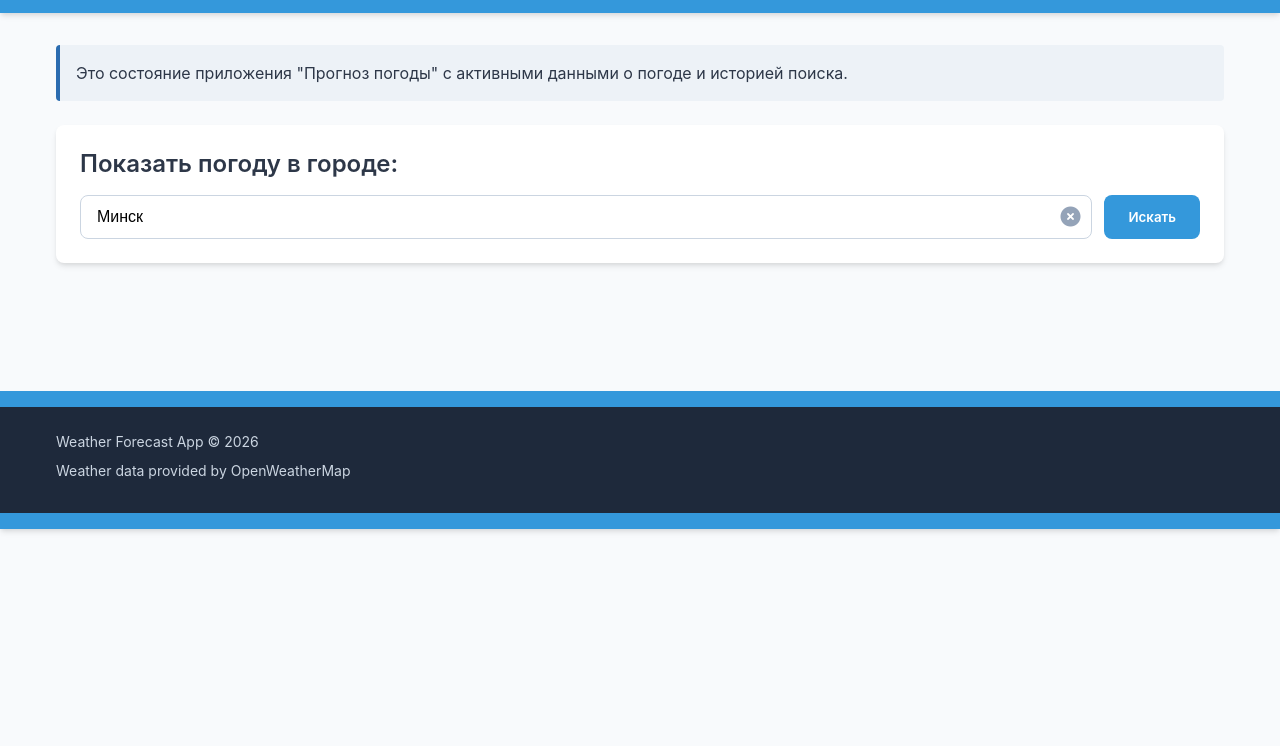
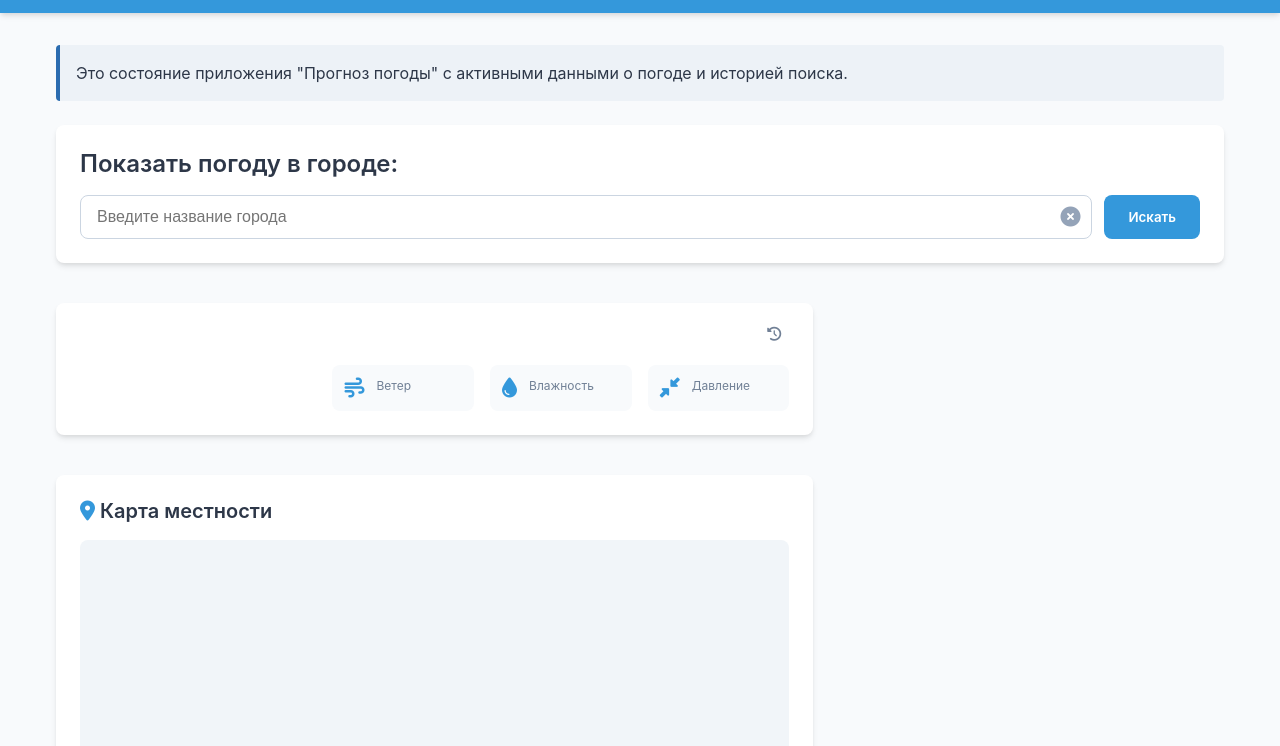
Before and after one commit to palina-mrk/weather-js, a website built with Vite: page index.html in a window 1280 px wide. Shown: the part 54-800 px from the top of the page. Built offline with nearby package versions, Linux system fonts and the light colour scheme; no server answers.

Commit message:
add input event listener

```diff
--- a/src/main.js
+++ b/src/main.js
@@ -1,8 +1,8 @@
 //import './style.css'
 import * as staticElements from './static.js'
-import { MainTag } from './mainTag.js';
+import * as mainTag from './mainTag.js';
 
 const rootEl = document.getElementById('app');
 rootEl.append(staticElements.createHeader());
-rootEl.append((new MainTag).getElement());
+rootEl.append(mainTag.create());
 rootEl.append(staticElements.createFooter());
--- a/src/mainTag.js
+++ b/src/mainTag.js
@@ -1,13 +1,44 @@
-import { MapSection } from './mapSection.js';
-import { SearchSection } from './searchSection.js'
-import { WeatherInfo } from './weatherInfo.js';
-import { WeatherSection } from './weatherSection.js';
+import * as map from './mapSection.js';
+import * as search from './searchSection.js'
+import * as info from './weatherInfo.js';
+import * as weather from './weatherSection.js';
 
-export class MainTag {
-  constructor()  {
-    this.element = document.createElement('main');
-    this.element.classList.add("container");
-    this.element.innerHTML = `<div class="page-explanation">
+export function create()  {
+    const htmlCode = `<div class="page-explanation">
+            <p>
+              Это состояние приложения "Прогноз погоды" с активными данными о
+              погоде и историей поиска.
+            </p>
+          </div>
+
+          <!-- Search Form -->
+          <section class="search-section">
+          </section>
+
+          <!-- Desktop layout container for main content and sidebar -->
+          <div class="desktop-container">
+            <!-- Main content - Weather and Map -->
+            <div class="main-content">
+              <!-- Weather Display -->
+              <section class="weather-section">
+              </section>
+
+              <!-- Map Display -->
+              <section class="map-section">
+              </section>
+            </div>
+
+            <!-- Sidebar - Search History -->
+            <div class="sidebar">
+              <!-- Search History -->
+              <section class="history-section">
+              </section>
+            </div>
+          </div>`;
+
+    const mainEl = document.createElement('main');
+    mainEl.classList.add("container");
+    mainEl.innerHTML = `<div class="page-explanation">
             <p>
               Это состояние приложения "Прогноз погоды" с активными данными о
               погоде и историей поиска.
@@ -39,17 +70,55 @@ export class MainTag {
             </div>
           </div>`
 
-    this.element.querySelector('.search-section').replaceWith((new SearchSection).getElement());
-    const weatherObject = new WeatherInfo;
+    const searchSection = search.create();
+    const weatherSection = weather.create();
+    const mapSection = map.create();
 
-    weatherObject.updateWeather('Grodno').then(() => {
-      this.element.querySelector('.weather-section').replaceWith((new WeatherSection).init(weatherObject.getInfo()).getElement());
+    mainEl.querySelector('.search-section').replaceWith(searchSection);
+    mainEl.querySelector('.weather-section').replaceWith(weatherSection);
+    mainEl.querySelector('.map-section').replaceWith(mapSection);
 
-      const mapEl = new MapSection;
-      this.element.querySelector('.map-section').replaceWith(mapEl.getElement());
-      mapEl.updateMap(weatherObject.getGeo());
+    const weatherInfo = info.create();
+    info.update(weatherInfo, 'Grodno').then(() => {
+      weather.update(weatherSection, weatherInfo.info);
+      map.update(mapSection, weatherInfo.geo);
     })
+
+    searchSection.querySelector('form').addEventListener('submit', function (event) {
+      event.preventDefault();
+      const mainEl = searchParent(this.parentElement, 'main');
+
+      const inputEl = event.currentTarget.querySelector('input');
+      const weatherEl = mainEl.querySelector('.weather-section');
+      const mapEl = mainEl.querySelector('.map-section');
+      const value = inputEl.value;
+
+      const weatherInfo = info.create();
+      info.update(weatherInfo, value).then(res => {
+        weather.update(weatherEl, weatherInfo.info);
+        map.update(mapEl, weatherInfo.geo);
+        inputEl.value = "";
+      },
+      err => inputEl.value = err);
+      //info.updateWeather(weatherInfo, 'Minsk');
+    })
+    return mainEl;
   }
 
-  getElement () { return this.element; }
-}
+  function clearInput(inputEl) {
+    inputEl.querySelector('input').value = "";
+  }
+
+  function searchParent(element, selector) {
+    while(!element.matches(selector))
+      element = element.parentElement;
+    return element;
+  }
+/*
+  update(cityName) {
+    this.weatherInfo = new WeatherInfo;
+    this.weatherInfo.updateWeather(cityName).then(() => {
+      this.weatherSection.updateInfo(this.weatherInfo.getInfo());
+      this.mapSection.updateInfo(this.weatherInfo.getGeo());
+    })
+  }*/
--- a/src/mapSection.js
+++ b/src/mapSection.js
@@ -1,7 +1,5 @@
-export class MapSection {
-  constructor() {
-    this.element = document.createElement('section');
-    this.element.innerHTML = `<div class="card">
+export function create() {
+  const htmlCode = `<div class="card">
                 <div class="section-header">
                   <h2>
                     <i class="fas fa-map-marker-alt"></i>
@@ -12,15 +10,17 @@ export class MapSection {
                   <!-- Map image (Base64 placeholder) -->
                 </div>
               </div>`;
-    this.element.classList.add('map-section');
+  const element = document.createElement('section');
+  element.innerHTML = htmlCode;
+  element.classList.add('map-section');
+  return element;
 }
 
-
-  updateMap(geoInfo) {
+export function update(parent, geoInfo) {
   ymaps3 && ymaps3.ready.then(() => {
     const { YMap, YMapDefaultSchemeLayer } = ymaps3;
-      this.element.querySelector("#map").innerHTML = '';
-      const mapEl = new YMap(this.element.querySelector("#map"), {
+    parent.querySelector("#map").innerHTML = '';
+    const mapEl = new YMap(parent.querySelector("#map"), {
       location: {
         center: [geoInfo.lon, geoInfo.lat],
         zoom: 10,
@@ -29,6 +29,3 @@ export class MapSection {
     mapEl.addChild(new YMapDefaultSchemeLayer());
   })
 }
-
-  getElement() {return this.element; }
-}
--- a/src/searchSection.js
+++ b/src/searchSection.js
@@ -1,7 +1,5 @@
-export class SearchSection {
-  constructor() {
-  this.element = document.createElement('section');
-  this.element.innerHTML = `<div class="card">
+export function create() {
+  const htmlCode = `<div class="card">
           <h2>Показать погоду в городе:</h2>
           <form id="cityForm">
             <div class="input-wrapper">
@@ -10,7 +8,6 @@ export class SearchSection {
                 id="cityInput"
                 placeholder="Введите название города"
                 aria-label="Название города"
-                  value="Минск"
               />
               <button
                 type="button"
@@ -26,14 +23,12 @@ export class SearchSection {
             </button>
           </form>
         </div>`;
-    this.element.classList.add('searh-section');
+  const element = document.createElement('section');
+  element.innerHTML = htmlCode;
+  const btnClear = element.querySelector('button[type=button]');
+  const inputEl = element.querySelector('input');
 
-    this.inputEl = this.element.querySelector('#cityInput');
-    this.searchBtn = this.element.querySelector('#searchButton');
-    this.formEl = this.element.querySelector('#cityForm');
-    this.clearBtn = this.element.querySelector('#clearButton');
+  btnClear.addEventListener('click', () => inputEl.value = '');
 
-    this.clearBtn.addEventListener('click', () => this.inputEl.value = "");
+  return element;
 }
-  getElement() {return this.element;}
-}
--- /dev/null
+++ b/src/userInfo.js
@@ -0,0 +1,3 @@
+export function getCity() {
+
+}
--- a/src/weatherInfo.js
+++ b/src/weatherInfo.js
@@ -1,61 +1,93 @@
-export class WeatherInfo {
-  constructor() {
-    this.meta = {},
-    this.info = null,
-    this.meta.id = "63b151efb40928e868a13e6198b120c9",
-    this.meta.lang = "ru",
-    this.meta.city = null,
-    this.meta.defineUrl = (city, lang, id) => { return `https://api.openweathermap.org/data/2.5/weather?units=metric&q=${city}&units=metric&lang=${lang}&appid=${id}`; },
-    this.meta.url = null;
+export function create() {
+  const weatherObject = {};
+  weatherObject.info = null,
+  weatherObject.meta = {
+    id: "63b151efb40928e868a13e6198b120c9",
+    lang: "ru",
+    city: null,
+    defineUrl: (city, lang, id) => { return `https://api.openweathermap.org/data/2.5/weather?units=metric&q=${city}&units=metric&lang=${lang}&appid=${id}`; },
+    url: null,
   }
+  return weatherObject;
+}
+/*
+export function updateWeather(weatherObject, cityName) {
 
-  setCity(cityName) {
-    if(cityName == this.meta.city) return;
+    if(cityName == weatherObject.meta.city) return null;
 
-    this.meta.city = (typeof(cityName) == 'string' && cityName.length) ? cityName.toLowerCase() : null,
-    this.meta.url = this.meta.city ? this.meta.defineUrl(this.meta.city, this.meta.lang, this.meta.id) : null;
-  }
+    weatherObject.meta.city = (typeof(cityName) == 'string' && cityName.length) ? cityName.toLowerCase() : null,
+    weatherObject.meta.url = weatherObject.meta.city ? weatherObject.meta.defineUrl(weatherObject.meta.city, weatherObject.meta.lang, weatherObject.meta.id) : null;
 
-  setWeather() {
-    this.info = null;
+    weatherObject.info = null;
 
-    return this.meta.url && fetch(this.meta.url)
-    .then((res) => res && res.ok && res.json())
+    if(!weatherObject.meta.url) return null;
+
+    console.log(weatherObject.meta.url.substr(60));
+    return fetch(weatherObject.meta.url)
+      .then((res, rej) => res && res.ok && res.json())
       .then((json) => {
-      this.info = {};
-      this.info.description =
+        weatherObject.info = {};
+        weatherObject.info.description =
             Array.isArray(json.weather) && json.weather.length && json.weather[0].description;
-      this.info.icon =
+        weatherObject.info.icon =
             Array.isArray(json.weather) && json.weather.length && json.weather[0].icon;
-      this.info.iconSrc =
-          this.info.icon && this.info.description && `https://openweathermap.org/img/wn/${this.info.icon}@2x.png`;
-      this.info.temperature = json.main && json.main.temp;
-      this.info.windSpeed = json.wind && json.wind.speed;
-      this.info.humidity = json.main && json.main.humidity;
-      this.info.pressure = json.main && json.main.pressure;
-      this.info.lastUpdated = json.dt &&
+        weatherObject.info.iconSrc =
+            weatherObject.info.icon && weatherObject.info.description && `https://openweathermap.org/img/wn/${weatherObject.info.icon}@2x.png`;
+        weatherObject.info.temperature = json.main && json.main.temp;
+        weatherObject.info.windSpeed = json.wind && json.wind.speed;
+        weatherObject.info.humidity = json.main && json.main.humidity;
+        weatherObject.info.pressure = json.main && json.main.pressure;
+        weatherObject.info.lastUpdated = json.dt &&
             Date(json.dt).split(' ').slice(0, 5).join(' ');
-      this.info.city = json.name || this.meta.cityName;
+        weatherObject.info.city = json.name || this.meta.cityName;
 
-      this.info.currentDateTime = Date().split(' ').slice(0, 4).join(' ');
+        weatherObject.info.currentDateTime = Date().split(' ').slice(0, 4).join(' ');
 
-      this.geo = {
+        weatherObject.geo = {
           lon: json.coord && json.coord.lon,
           lat: json.coord && json.coord.lat
         }
-    });
+      })
 }
+*/
 
-  updateWeather(cityName) {
-    this.setCity(cityName);
-    return this.setWeather();
+export function update(weatherObject, cityName) {
+  return new Promise(function (resolve, reject) {
+    if(cityName == weatherObject.meta.city) resolve (weatherObject);
+
+    weatherObject.meta.city = (typeof(cityName) == 'string' && cityName.length) ? cityName.toLowerCase() : null,
+    weatherObject.meta.url = weatherObject.meta.city ? weatherObject.meta.defineUrl(weatherObject.meta.city, weatherObject.meta.lang, weatherObject.meta.id) : null;
+
+    weatherObject.info = null;
+
+    if(!weatherObject.meta.url) reject ('Некорректное название города');
+
+    //console.log(weatherObject.meta.url.substr(60));
+    fetch(weatherObject.meta.url)
+      .then(res => res && (res.ok ? res.json() : reject ('Ошибка получения данных о запрошенном городе')), err => reject ('Невозможно выполнить запрос по сети'))
+      .then(json => {
+        weatherObject.info = {};
+        weatherObject.info.description =
+            Array.isArray(json.weather) && json.weather.length && json.weather[0].description;
+        weatherObject.info.icon =
+            Array.isArray(json.weather) && json.weather.length && json.weather[0].icon;
+        weatherObject.info.iconSrc =
+            weatherObject.info.icon && weatherObject.info.description && `https://openweathermap.org/img/wn/${weatherObject.info.icon}@2x.png`;
+        weatherObject.info.temperature = json.main && json.main.temp;
+        weatherObject.info.windSpeed = json.wind && json.wind.speed;
+        weatherObject.info.humidity = json.main && json.main.humidity;
+        weatherObject.info.pressure = json.main && json.main.pressure;
+        weatherObject.info.lastUpdated = json.dt &&
+            Date(json.dt).split(' ').slice(0, 5).join(' ');
+        weatherObject.info.city = json.name || this.meta.cityName;
+
+        weatherObject.info.currentDateTime = Date().split(' ').slice(0, 4).join(' ');
+
+        weatherObject.geo = {
+          lon: json.coord && json.coord.lon,
+          lat: json.coord && json.coord.lat
         }
-
-  getInfo() {
-    return this.info;
+        resolve (weatherObject);
+      }, err => reject('Ошибка преобразования в json'));
+  })
 }
-
-  getGeo() {
-    return this.geo;
-  }
-}
--- a/src/weatherSection.js
+++ b/src/weatherSection.js
@@ -1,7 +1,6 @@
-export class WeatherSection {
-  constructor() {
-    this.element = document.createElement('section');
-    this.element.innerHTML = `<div class="card">
+
+export function create() {
+  const htmlCode = `<div class="card">
               <div id="weatherData">
                 <div class="weather-header">
                   <div>
@@ -52,28 +51,33 @@ export class WeatherSection {
                 </div>
               </div>
             </div>`;
-    this.element.classList = 'weather-section';
+
+  const element = document.createElement('section');
+  element.innerHTML = htmlCode;
+  element.classList = 'weather-section';
+  return element;
 }
 
-  init(weatherInfo) {
-    this.element.querySelector("#cityName").append(weatherInfo.city);
-    this.element.querySelector("#currentDateTime").append(weatherInfo.currentDateTime);
+export function update(element, weatherInfo) {
+  element.querySelector("#cityName").innerHTML = weatherInfo.city;
+  element.querySelector("#currentDateTime").innerHTML = weatherInfo.currentDateTime;
 
   const iconEl = document.createElement('img');
   iconEl.setAttribute('src', weatherInfo.iconSrc);
   iconEl.setAttribute('alt', weatherInfo.description);
-    this.element.querySelector('.weather-icon').append(iconEl);
-    this.element.querySelector(".temperature").innerHTML = (weatherInfo.temperature + '&deg;С');
-    this.element.querySelector(".weather-description").append(weatherInfo.description);
+  const iconDiv = document.createElement('div');
+  iconDiv.classList.add('weather-icon');
+  iconDiv.append(iconEl);
+  element.querySelector('.weather-icon').replaceWith(iconDiv);
 
-    this.element.querySelector("#windDetail").append(weatherInfo.windSpeed + ' м/с');
-    this.element.querySelector("#humidityDetail").append(weatherInfo.humidity + ' %');
-    this.element.querySelector("#pressureDetail").append(weatherInfo.pressure + ' гПа');
+  element.querySelector(".temperature").innerHTML = weatherInfo.temperature + '&deg;С';
+  element.querySelector(".weather-description").innerHTML = weatherInfo.description;
 
-    this.element.querySelector("#lastUpdated").innerHTML = ('Updated ' + weatherInfo.lastUpdated);
+  element.querySelector("#windDetail").innerHTML = weatherInfo.windSpeed + ' м/с';
+  element.querySelector("#humidityDetail").innerHTML = weatherInfo.humidity + ' %';
+  element.querySelector("#pressureDetail").innerHTML = weatherInfo.pressure + ' гПа';
 
-    return this;
+  element.querySelector("#lastUpdated").innerHTML = ('Updated ' + weatherInfo.lastUpdated);
+
+  return element;
 }
-
-  getElement() {return this.element;}
-}
```
Also changed, not shown: index.html (+0 -19 lines). Lines whose indentation alone changed are shown as unchanged.
